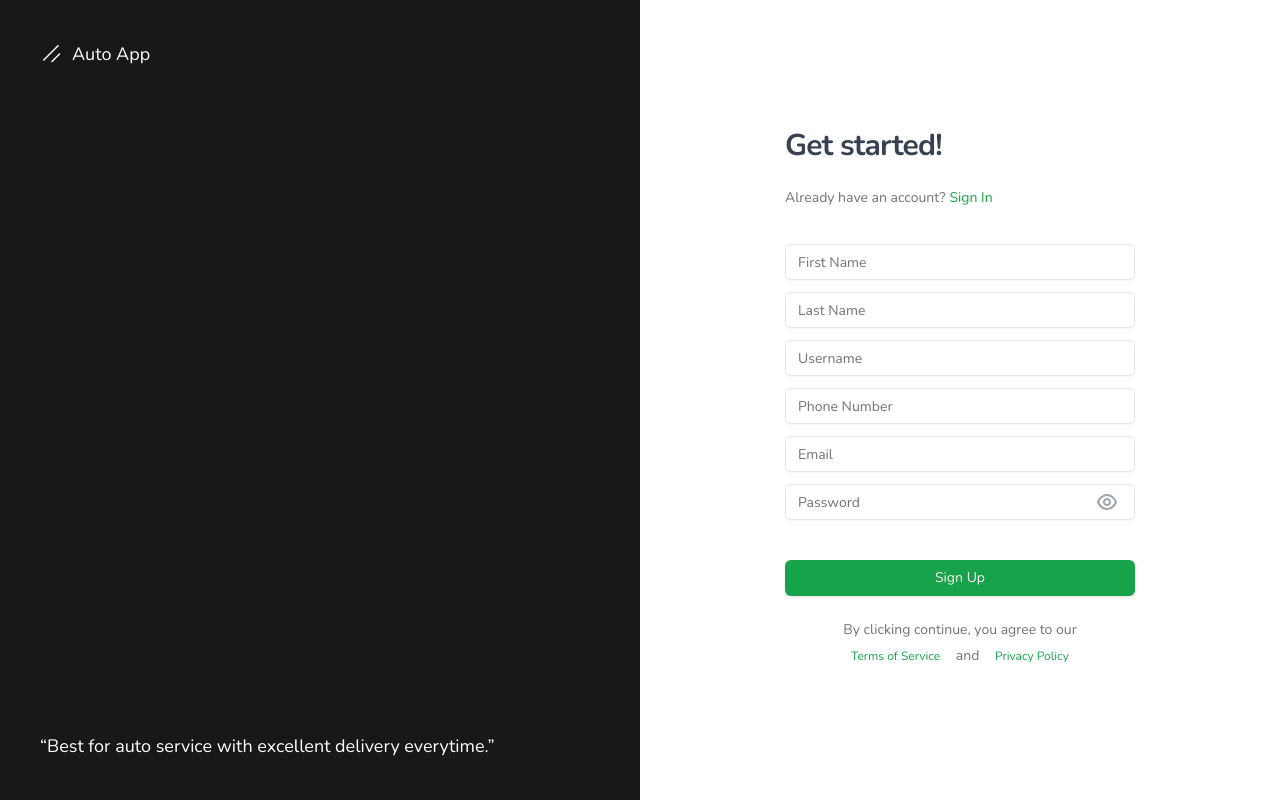
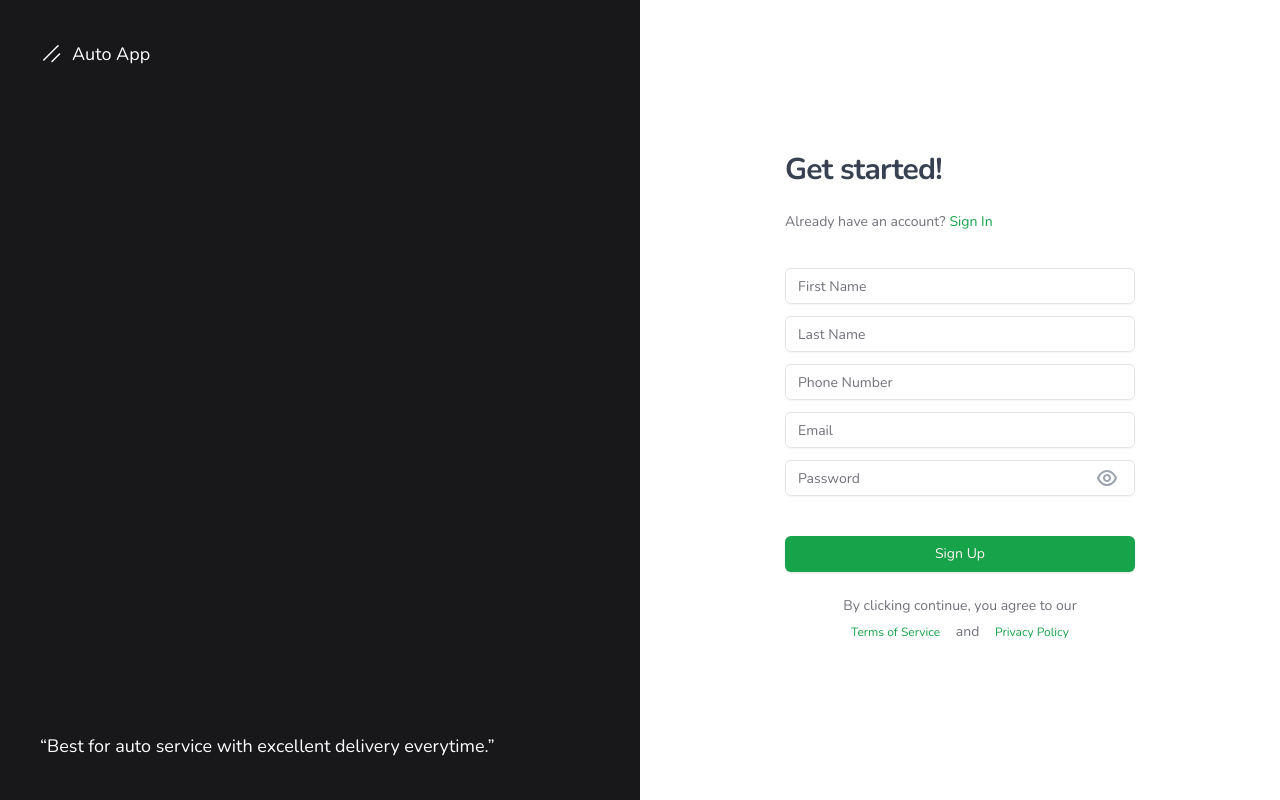
Before and after one commit to CeeJayyy007/auto-app-frontend, a React (Vite) app: page /sign-in in a window 1280 px wide. Built offline with nearby package versions, Linux system fonts and the light colour scheme.

Commit message:
chore: remove username from required fields

```diff
--- a/src/components/authForms/AuthValidation.js
+++ b/src/components/authForms/AuthValidation.js
@@ -5,7 +5,6 @@ const CreateAccountFormSchema = z
   .object({
     firstName: z.string().min(2, 'Must be at least 2 characters'),
     lastName: z.string().min(2, 'Must be at least 2 characters'),
-    username: z.string().min(2, 'Must be at least 2 characters'),
     email: z.string().email('Invalid email address'),
     phone: z.string().min(10, 'Must be at least 10 characters'),
     password: z.string()
--- a/src/components/authForms/CreateAccountForm.jsx
+++ b/src/components/authForms/CreateAccountForm.jsx
@@ -23,7 +23,6 @@ const CreateAccountForm = ({ className, register, ...props }) => {
     defaultValues: {
       firstName: '',
       lastName: '',
-      username: '',
       phone: '',
       email: '',
       password: ''
@@ -81,24 +80,6 @@ const CreateAccountForm = ({ className, register, ...props }) => {
                     />
                   </FormControl>
                   {form.formState.errors.lastName && <FormMessage />}
-                </FormItem>
-              )}
-            />
-
-            <FormField
-              control={form.control}
-              name="username"
-              render={({ field }) => (
-                <FormItem>
-                  <FormLabel className="sr-only">Username</FormLabel>
-                  <FormControl>
-                    <Input
-                      placeholder="Username"
-                      disabled={form.formState.isLoading}
-                      {...field}
-                    />
-                  </FormControl>
-                  {form.formState.errors.username && <FormMessage />}
                 </FormItem>
               )}
             />
```
